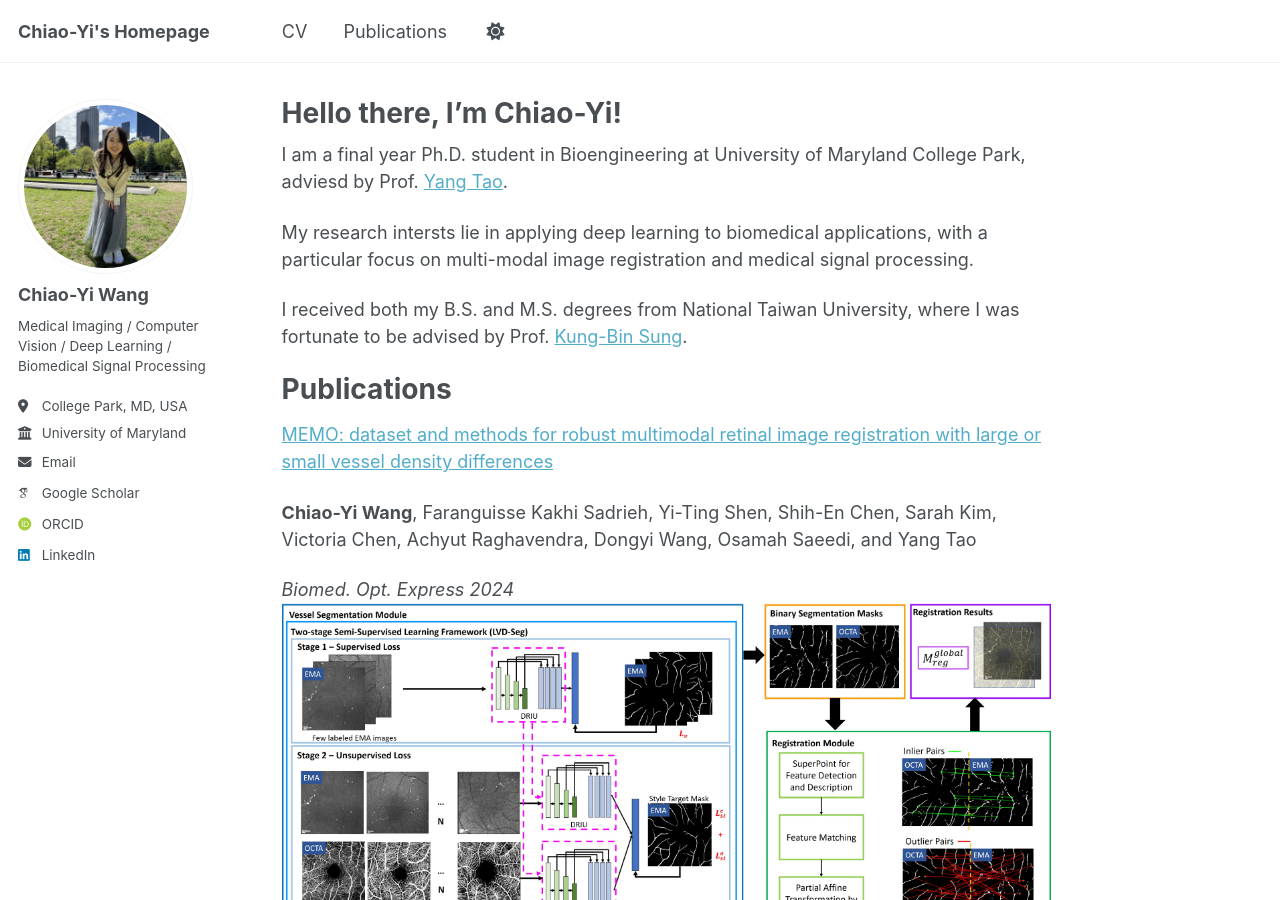
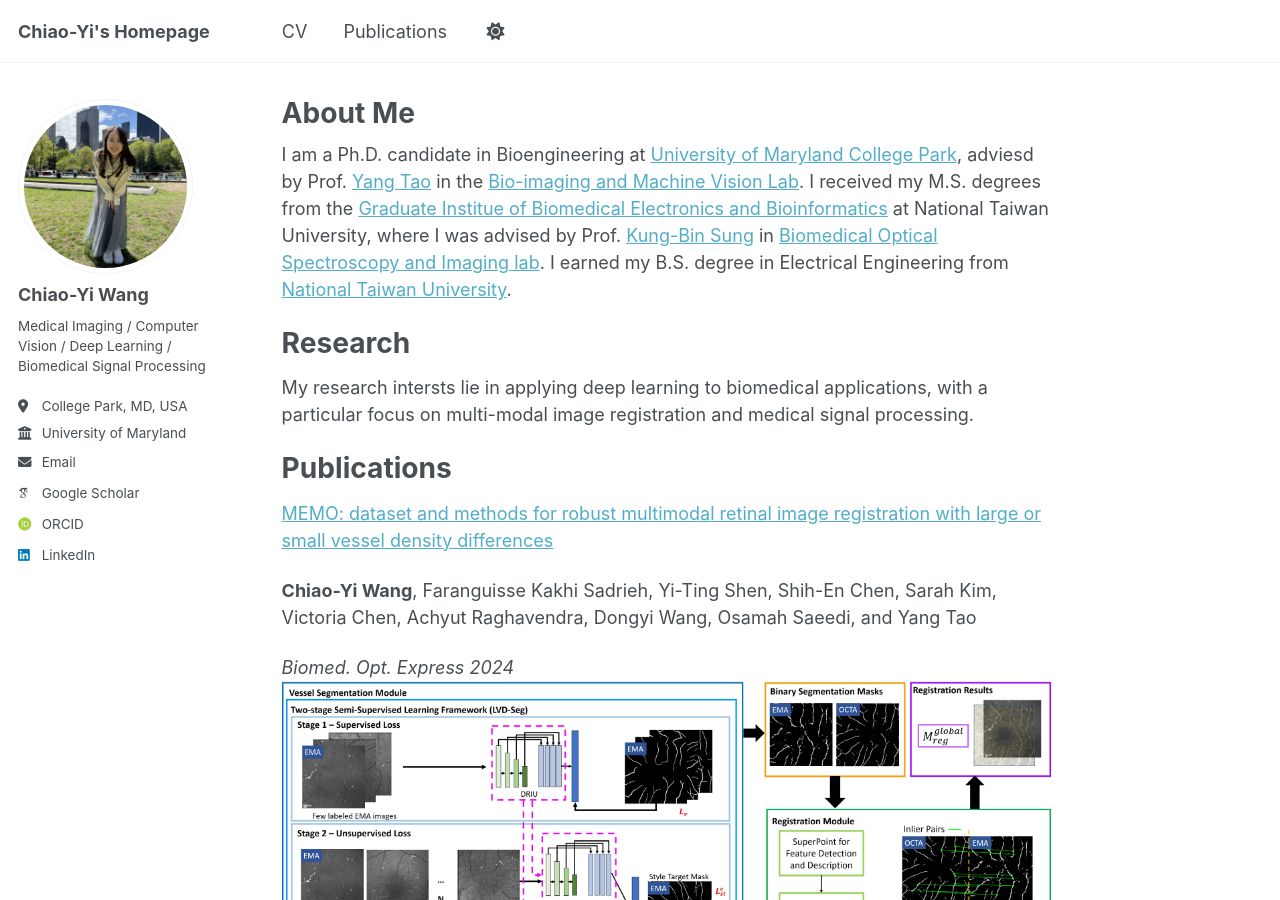
Before and after one commit to chiaoyiwang0424/chiaoyiwang0424.github.io, a Jekyll site: the page built from _pages/about.md, in a window 1280 px wide and 900 px high. Built offline with Jekyll 4.4.1, drawn with Linux system fonts in a browser that asks for light colours; some web fonts are replaced.

Commit message:
update about.md

```diff
--- a/_pages/about.md
+++ b/_pages/about.md
@@ -1,17 +1,18 @@
 ---
 permalink: /
-title: "Hello there, I'm Chiao-Yi!"
+title: "About Me"
 author_profile: true
 redirect_from:
   - /about/
   - /about.html
 ---
 
-I am a final year Ph.D. student in Bioengineering at University of Maryland College Park, adviesd by Prof. [Yang Tao](https://bioe.umd.edu/clark/faculty/222/Yang-Tao).
+I am a Ph.D. candidate in Bioengineering at [University of Maryland College Park](https://bioe.umd.edu/), adviesd by Prof. [Yang Tao](https://bioe.umd.edu/clark/faculty/222/Yang-Tao) in the [Bio-imaging and Machine Vision Lab](https://taolab.umd.edu/). I received my M.S. degrees from the [Graduate Institue of Biomedical Electronics and Bioinformatics](https://www.bebi.ntu.edu.tw/?page_id=79&lang=en) at National Taiwan University, where I was advised by Prof. [Kung-Bin Sung](https://www.ee.ntu.edu.tw/bio1.php?teacher_id=945010) in [Biomedical Optical Spectroscopy and Imaging lab](https://homepage.ntu.edu.tw/~kbsung/). I earned my B.S. degree in Electrical Engineering from [National Taiwan University](https://web.ee.ntu.edu.tw/eng/index.php).
 
+
+Research
+======
 My research intersts lie in applying deep learning to biomedical applications, with a particular focus on multi-modal image registration and medical signal processing.
-
-I received both my B.S. and M.S. degrees from National Taiwan University, where I was fortunate to be advised by Prof. [Kung-Bin Sung](https://www.ee.ntu.edu.tw/bio1.php?teacher_id=945010).
 
 
 Publications
```
